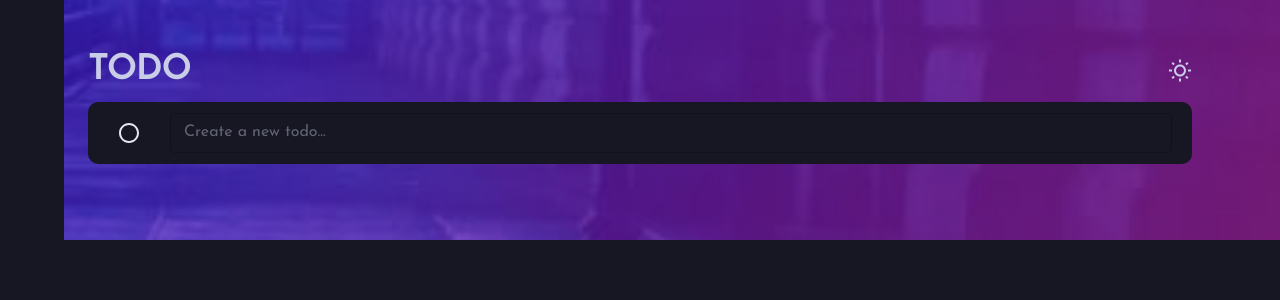
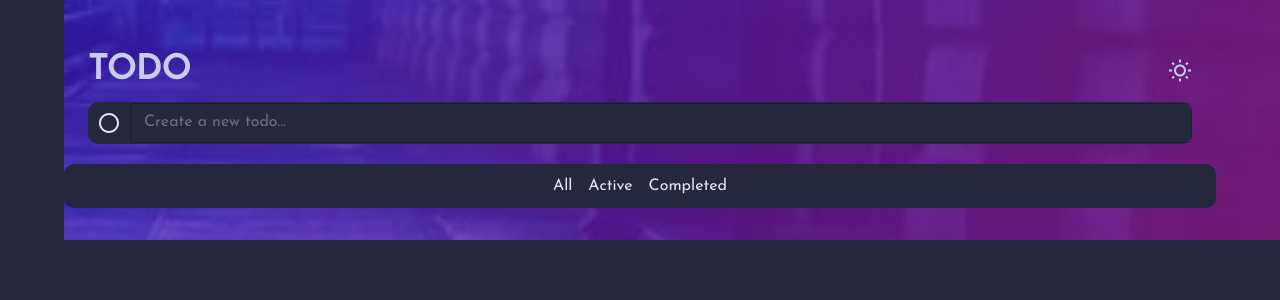
Before and after one commit to Alex-Maldonado-Soto/todolist, a React (Vite) app: page / in a window 1280 px wide. Shown: the top 300 px of the page. Built offline with nearby package versions, Linux system fonts and the light colour scheme.

Commit message:
style(Footer): :art: Añadi un footer sin funciones todavia

```diff
--- a/src/App.jsx
+++ b/src/App.jsx
@@ -2,7 +2,7 @@ import { Container } from "@mui/material";
 import React from "react";
 import Bar from "./assets/componentes/Bar";
 import Decoration from "./assets/componentes/Decoration";
-import NewTodo from "./assets/componentes/NewTodo";
+import Footer from "./assets/componentes/Footer";
 import Todos from "./assets/componentes/Todos";
 
 function App() {
@@ -11,8 +11,8 @@ function App() {
       <Decoration />
       <Container sx={{zIndex: "100", position: "relative", padding: "50px 40px"}}>
         <Bar />
-        <NewTodo />
         <Todos />
+        <Footer />
       </Container>
     </main>
   );
--- a/src/assets/Theme.jsx
+++ b/src/assets/Theme.jsx
@@ -41,8 +41,8 @@ export const Theme = createTheme({
       main: "hsl(0, 100%, 66%)",
     },
     background: {
-      default: "hsl(235, 21%, 11%)",
-      paper: "hsl(235, 24%, 19%)",
+      default: "hsl(235, 24%, 19%)",
+      paper: "hsl(235, 21%, 11%)",
     },
     text: {
       primary: "hsl(234, 39%, 85%)",
--- a/src/assets/componentes/Bar.jsx
+++ b/src/assets/componentes/Bar.jsx
@@ -9,7 +9,7 @@ const label = { inputProps: { "aria-label": "Checkbox demo" } };
 
 export default function Decoration() {
   return (
-    <Container component="nav" sx={{ padding: "0px" }}>
+    <Container component="nav" sx={{ padding: "0px", marginBottom: "20px" }}>
       <Box
         display="flex"
         sx={{
@@ -38,11 +38,9 @@ export default function Decoration() {
         sx={{
           width: "100%",
           borderRadius: "10px",
-          padding: "10px 20px",
           display: "flex",
           alignItems: "center",
           justifyContent: "flex-start",
-          gap: "20px",
         }}
       >
         <Checkbox
--- /dev/null
+++ b/src/assets/componentes/Footer.jsx
@@ -0,0 +1,39 @@
+import { Breadcrumbs, Container, Link, Typography } from "@mui/material";
+import React from "react";
+import { Theme } from "../Theme";
+
+export default function Footer() {
+  return (
+    <Container component="nav"
+    sx={{
+        backgroundColor: Theme.palette.background.default,
+        borderRadius: "10px",
+        padding: "10px",
+        display: "flex",
+        justifyContent: "center",
+        marginTop: "15px",
+
+    }}
+    >
+      <Breadcrumbs aria-label="breadcrumb" separator="">
+        <Link underline="none" color="inherit" href="">
+          All
+        </Link>
+        <Link
+          underline="none"
+          color="inherit"
+          href=""
+        >
+          Active
+        </Link>
+        <Link
+          underline="none"
+          color="inherit"
+          href=""
+        >
+          Completed
+        </Link>
+      </Breadcrumbs>
+    </Container>
+  );
+}
--- a/src/assets/componentes/NewTodo.jsx
+++ /dev/null
@@ -1,9 +0,0 @@
-import React from "react";
-
-export default function Decoration() {
-    return (
-        <div className="background">
-
-        </div>
-    );
-}
```
